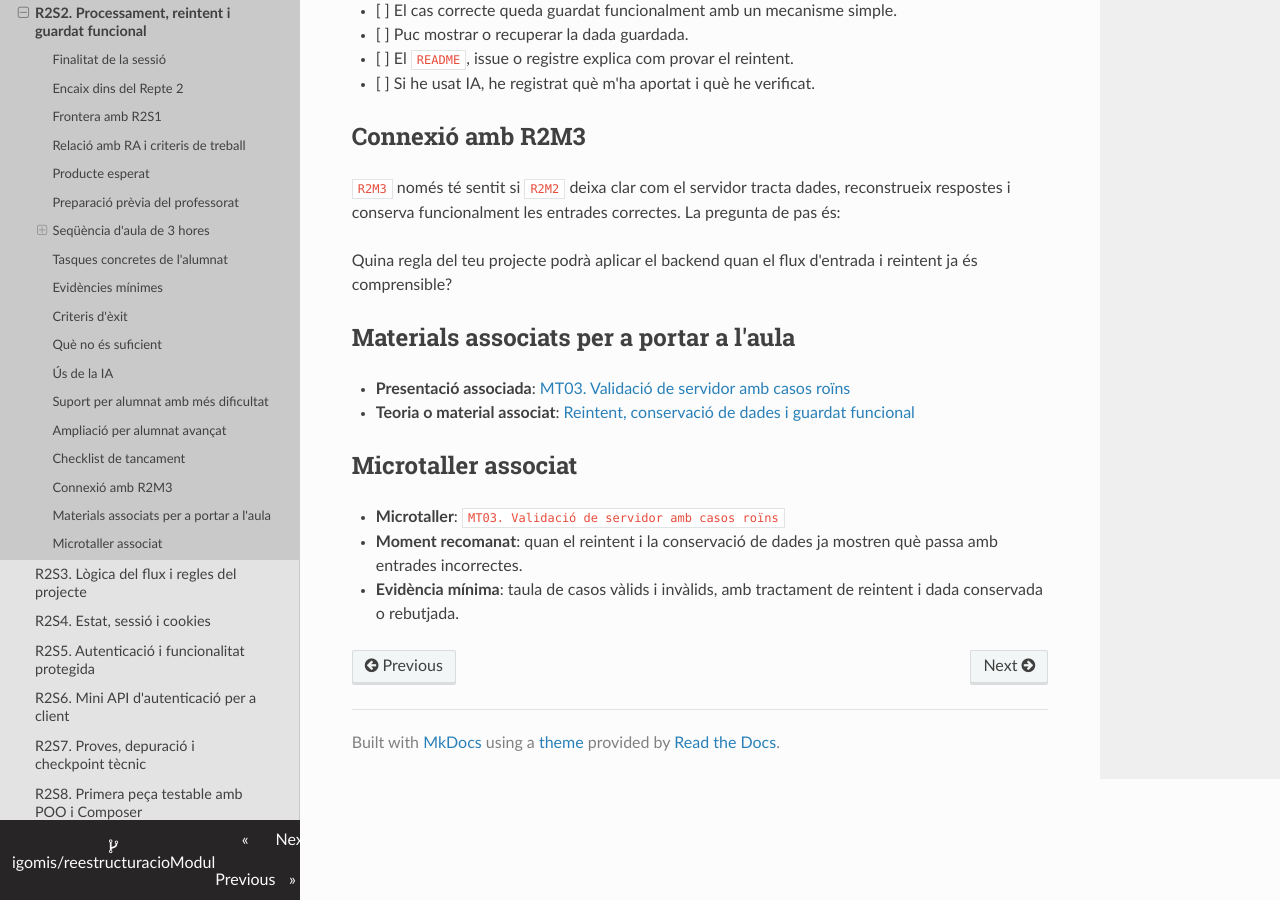
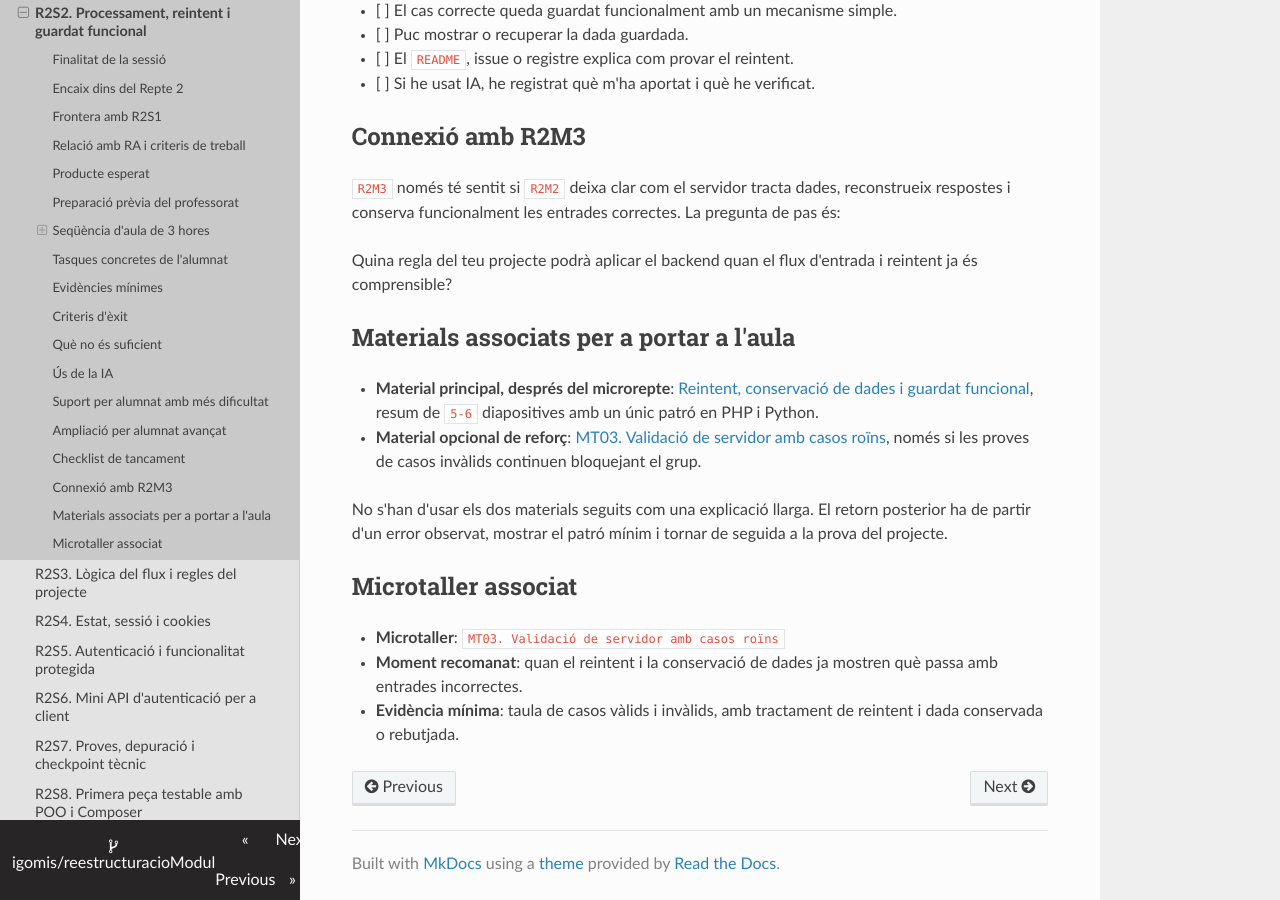
Before and after one commit to igomis/reestructuracioModul, an MkDocs documentation site: the page built from docs/01_programacio_modul/programacio_aula_r2s2_processament_reintent_conservacio_dades.md, in a window 1280 px wide and 900 px high, scrolled down 8317 px. Built offline with MkDocs 1.6.1, drawn with Linux system fonts in a browser that asks for light colours; nearby versions of some CDN libraries.

Commit message:
docs: simplificar material posterior de R2S2

```diff
--- a/docs/01_programacio_modul/programacio_aula_r2s2_processament_reintent_conservacio_dades.md
+++ b/docs/01_programacio_modul/programacio_aula_r2s2_processament_reintent_conservacio_dades.md
@@ -307,8 +307,10 @@ Quina regla del teu projecte podrà aplicar el backend quan el flux d'entrada i
 
 ## Materials associats per a portar a l'aula
 
-- **Presentació associada**: [MT03. Validació de servidor amb casos roïns](https://cipfpbatoi.github.io/dwes2627/recursos/Tallers/MT03-Validacio-de-servidor-amb-casos-roins.pdf)
-- **Teoria o material associat**: [Reintent, conservació de dades i guardat funcional](https://cipfpbatoi.github.io/dwes2627/recursos/Teoria/Teoria-R2-Reintent-conservacio-de-dades-i-guardat-funcional.pdf)
+- **Material principal, després del microrepte**: [Reintent, conservació de dades i guardat funcional](https://cipfpbatoi.github.io/dwes2627/recursos/Teoria/Teoria-R2-Reintent-conservacio-de-dades-i-guardat-funcional.pdf), resum de `5-6` diapositives amb un únic patró en PHP i Python.
+- **Material opcional de reforç**: [MT03. Validació de servidor amb casos roïns](https://cipfpbatoi.github.io/dwes2627/recursos/Tallers/MT03-Validacio-de-servidor-amb-casos-roins.pdf), només si les proves de casos invàlids continuen bloquejant el grup.
+
+No s'han d'usar els dos materials seguits com una explicació llarga. El retorn posterior ha de partir d'un error observat, mostrar el patró mínim i tornar de seguida a la prova del projecte.
 
 ## Microtaller associat
 
```
